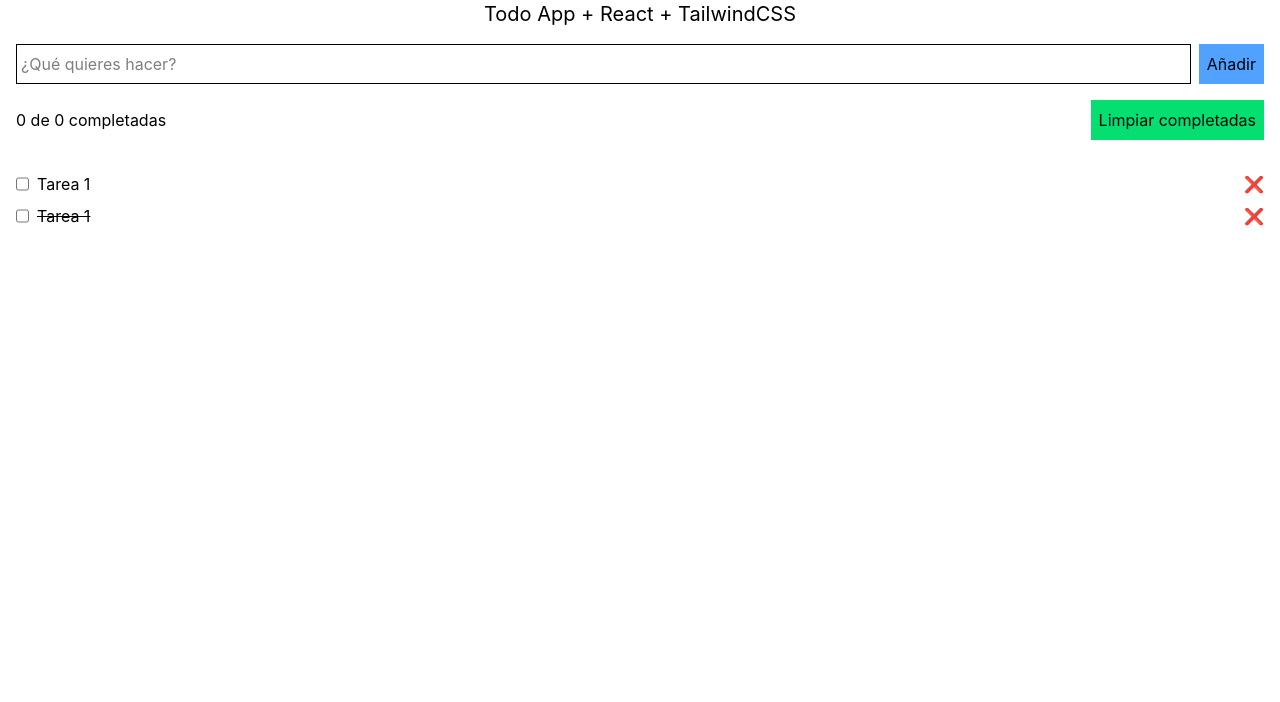
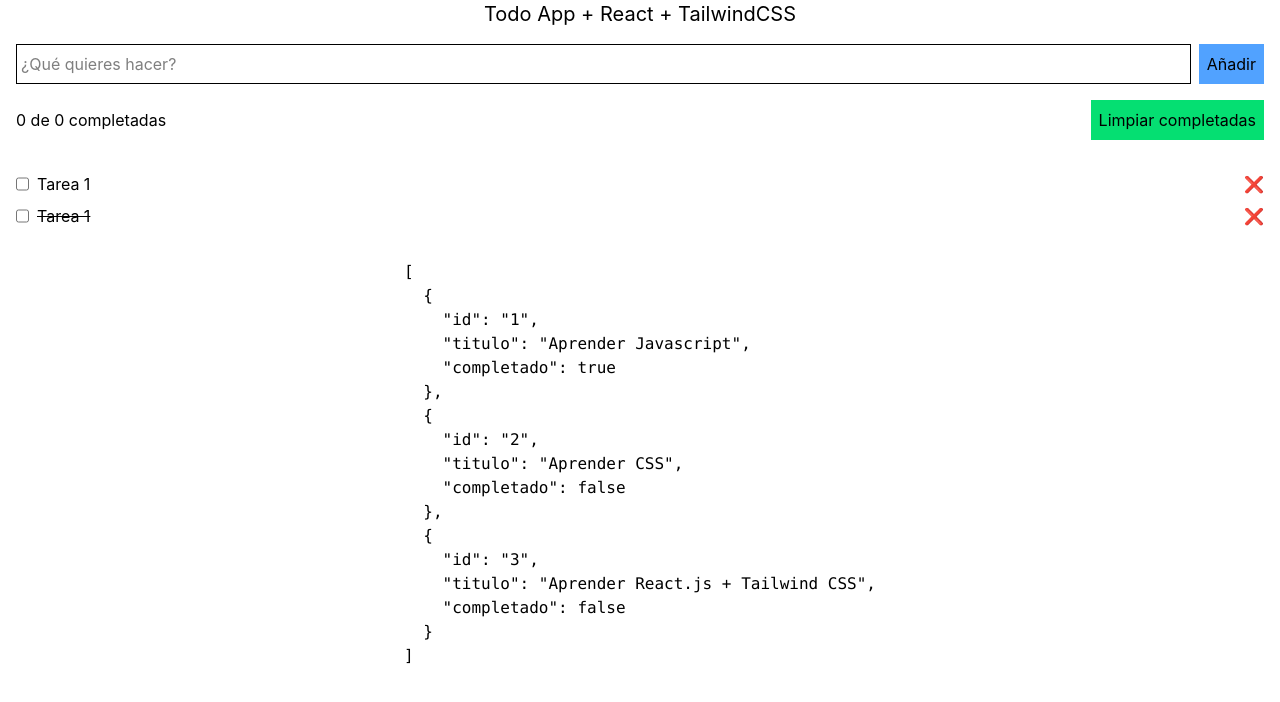
Before and after one commit to victorvzn/bootcamp-frontend-python-g30-jv, a React (Vite) app in the folder semana09/dia02-05-react-todo-app-tailwindcss/: page / in a window 1280 px wide. Shown: the top 702 px of the page. Built offline with nearby package versions, Linux system fonts and the light colour scheme.

Commit message:
semana9, dia02, 05, react todo app

```diff
--- a/semana09/dia02-05-react-todo-app-tailwindcss/src/App.jsx
+++ b/semana09/dia02-05-react-todo-app-tailwindcss/src/App.jsx
@@ -1,4 +1,26 @@
+import { useState } from "react"
+
 const App = () => {
+  const DEFAULT_TAREAS = [
+    {
+      id: '1',
+      titulo: 'Aprender Javascript',
+      completado: true
+    },
+    {
+      id: '2',
+      titulo: 'Aprender CSS',
+      completado: false
+    },
+    {
+      id: '3',
+      titulo: 'Aprender React.js + Tailwind CSS',
+      completado: false
+    }
+  ]
+
+  const [tareas, setTareas] = useState(DEFAULT_TAREAS)
+
   return (
     <main className="flex flex-col items-center gap-4">
       <h1 className="text-xl text-center">Todo App + React + TailwindCSS</h1>
@@ -64,6 +86,8 @@ const App = () => {
           </button>
         </li>
       </ul>
+
+      <pre>{JSON.stringify(tareas, null, 2)}</pre>
     </main>
   )
 }
```
